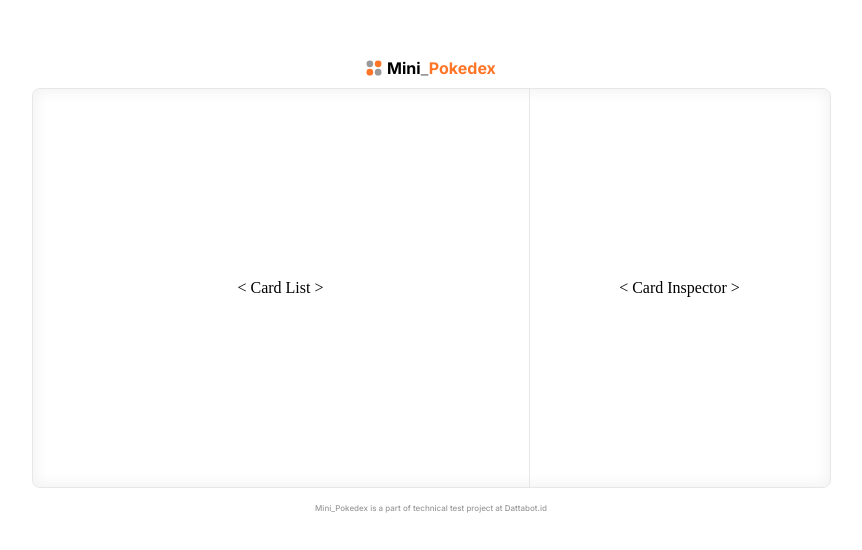
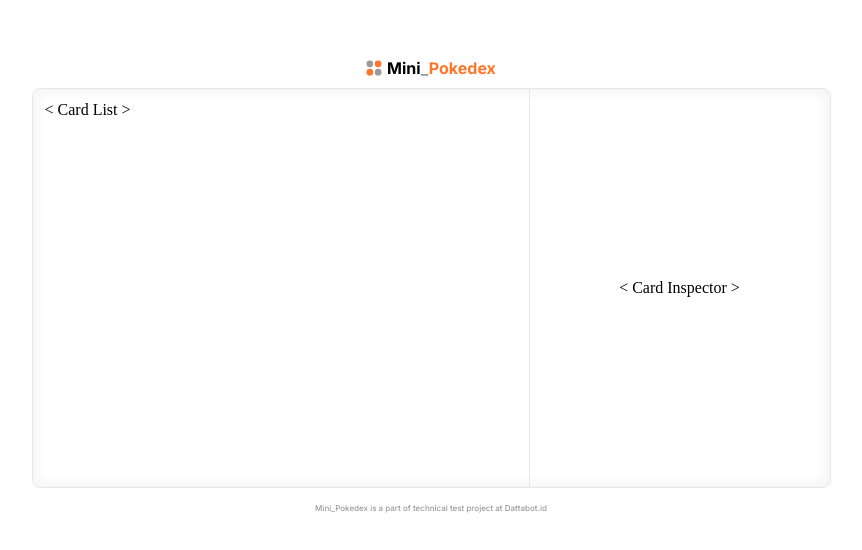
Before and after one commit to raihanalmenata/mini-pokedex, a React (Vite) app: page / in a window 1280 px wide. Shown: the part 112-662 px from the top of the page, without its empty margins (209-1071 px from the left). Built offline with nearby package versions, Linux system fonts and the light colour scheme.

Commit message:
Updated App style

```diff
--- a/src/App/style.css
+++ b/src/App/style.css
@@ -39,9 +39,10 @@ body {
 #card-list {
   flex-grow: 1;
 
+  padding: 12px;
+
   display: flex;
-  justify-content: center;
-  align-items: center;
+  flex-direction: column;
 }
 
 #card-inspector {
```
